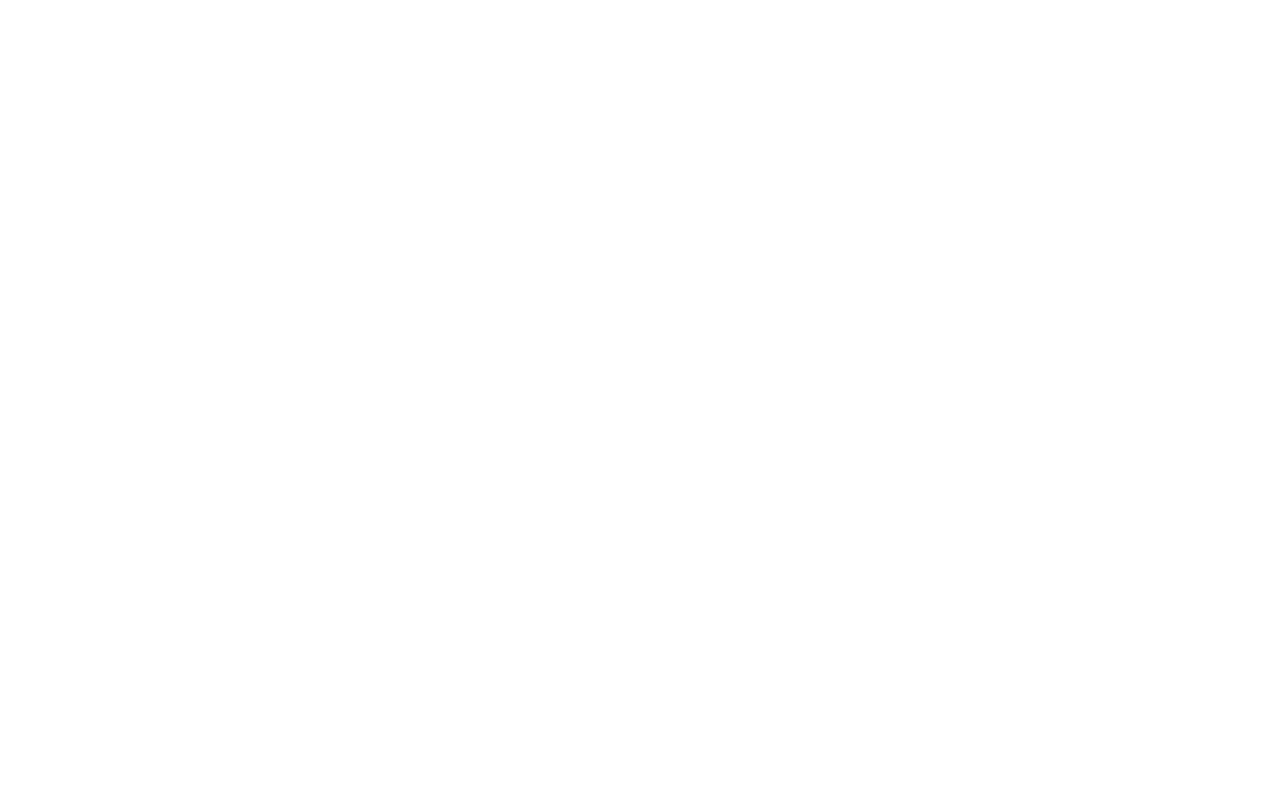
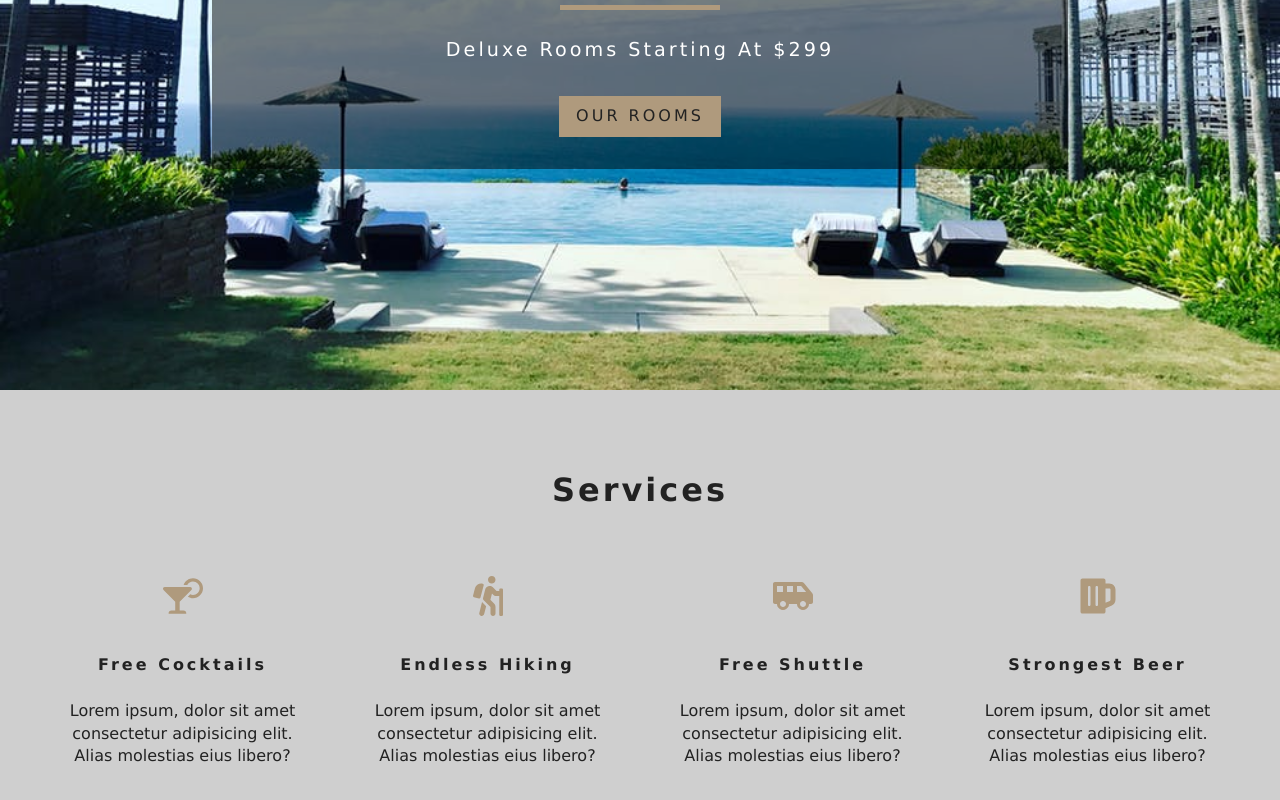
Before and after one commit to rOluochKe/hotel-reservation, a React (Create React App) app: page / in a window 1280 px wide. Shown: the part 410-1210 px from the top of the page. Before the commit the page ends 800 px from the top, so only its background shows below. Built offline with nearby package versions, Linux system fonts and the light colour scheme.

Commit message:
hero, banner and pages

```diff
--- /dev/null
+++ b/src/components/Services.js
@@ -0,0 +1,49 @@
+import React, { Component } from 'react'
+import { FaCocktail, FaHiking, FaShuttleVan, FaBeer } from 'react-icons/fa'
+import Title from './Title'
+
+export default class Services extends Component {
+  state = {
+    services: [
+      {
+        icon: <FaCocktail />,
+        title: 'Free Cocktails',
+        info: 'Lorem ipsum, dolor sit amet consectetur adipisicing elit. Alias molestias eius libero?',
+      },
+      {
+        icon: <FaHiking />,
+        title: 'Endless Hiking',
+        info: 'Lorem ipsum, dolor sit amet consectetur adipisicing elit. Alias molestias eius libero?',
+      },
+      {
+        icon: <FaShuttleVan />,
+        title: 'Free Shuttle',
+        info: 'Lorem ipsum, dolor sit amet consectetur adipisicing elit. Alias molestias eius libero?',
+      },
+      {
+        icon: <FaBeer />,
+        title: 'Strongest Beer',
+        info: 'Lorem ipsum, dolor sit amet consectetur adipisicing elit. Alias molestias eius libero?',
+      },
+    ],
+  }
+
+  render() {
+    return (
+      <section className='services'>
+        <Title title='services' />
+        <div className='services-center'>
+          {this.state.services.map((item) => {
+            return (
+              <article key={`item-${item.title}`} className='service'>
+                <span>{item.icon}</span>
+                <h6>{item.title}</h6>
+                <p>{item.info}</p>
+              </article>
+            )
+          })}
+        </div>
+      </section>
+    )
+  }
+}
--- /dev/null
+++ b/src/components/Title.js
@@ -0,0 +1,11 @@
+import React from 'react'
+
+const Title = ({ title }) => {
+  return (
+    <div className='section-title'>
+      <h4>{title}</h4>
+    </div>
+  )
+}
+
+export default Title
--- a/src/pages/Home.js
+++ b/src/pages/Home.js
@@ -1,10 +1,24 @@
 import React from 'react'
+import { Link } from 'react-router-dom'
+import Hero from '../components/Hero'
+import Banner from '../components/Banner'
+import Services from '../components/Services'
 
 const Home = () => {
   return (
-    <div>
-      <h1>hello from homepage</h1>
-    </div>
+    <>
+      <Hero>
+        <Banner
+          title='luxurious rooms'
+          subtitle='deluxe rooms starting at $299'
+        >
+          <Link to='/rooms' className='btn-primary'>
+            our rooms
+          </Link>
+        </Banner>
+      </Hero>
+      <Services />
+    </>
   )
 }
 
--- a/src/pages/Rooms.js
+++ b/src/pages/Rooms.js
@@ -1,10 +1,19 @@
 import React from 'react'
+import { Link } from 'react-router-dom'
+import Hero from '../components/Hero'
+import Banner from '../components/Banner'
 
 const Rooms = () => {
   return (
-    <div>
-      <h1>rooms</h1>
-    </div>
+    <>
+      <Hero hero='roomsHero'>
+        <Banner title='our rooms'>
+          <Link to='/' className='btn-primary'>
+            return home
+          </Link>
+        </Banner>
+      </Hero>
+    </>
   )
 }
 
```
